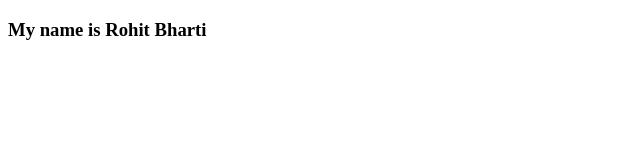
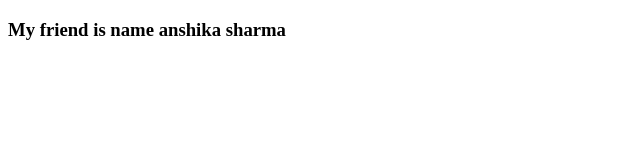
Before and after one commit to besharamrohitx/practice-, a plain HTML site: page index.html in a window 1280 px wide. Shown: the whole page, without its empty margins (0-640 px from the left). Drawn offline with Linux system fonts and the light colour scheme.

Commit message:
add friend name

```diff
--- a/index.html
+++ b/index.html
@@ -6,6 +6,6 @@
     <title>Document</title>
 </head>
 <body>
-    <h3>My name is Rohit Bharti</h3>
+    <h3>My friend is name anshika sharma</h3>
 </body>
 </html>
```
